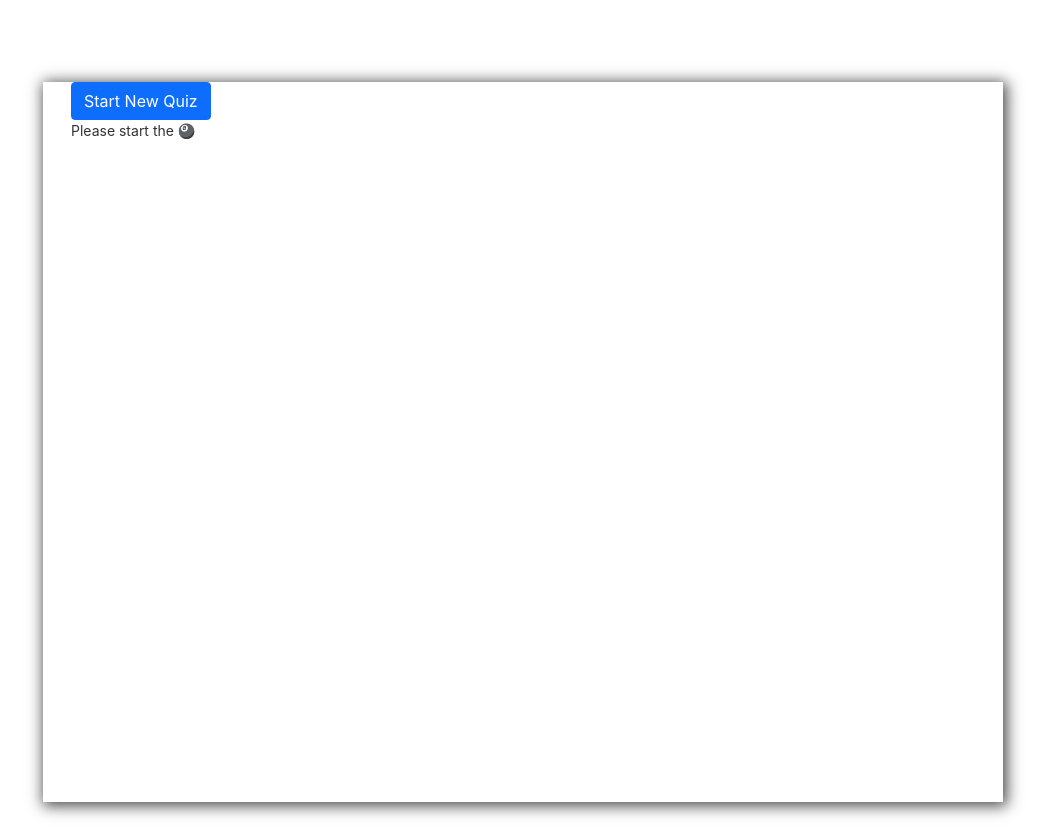
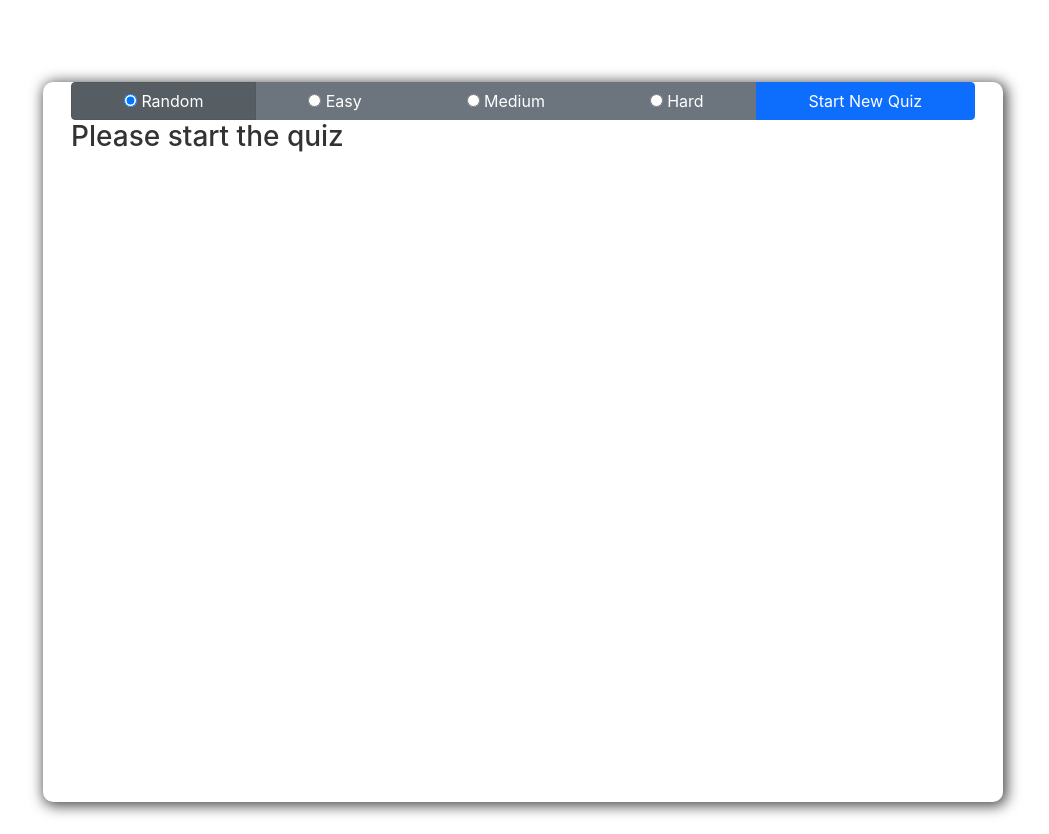
Before and after one commit to hgozutok/angular-quiz-app, an Angular app: page / in a window 1280 px wide. Shown: the whole page, without its empty margins (117-1166 px from the left). Built offline with nearby package versions, Linux system fonts and the light colour scheme.

Commit message:
design update

```diff
--- a/src/app/app.component.html
+++ b/src/app/app.component.html
@@ -77,6 +77,7 @@
     flex-direction: column;
     -webkit-box-shadow: 2px 2px 14px 2px rgba(0, 0, 0, 0.71);
     box-shadow: 2px 2px 14px 2px rgba(0, 0, 0, 0.71);
+    border-radius: 10px;
 
   }
 
--- a/src/app/quiz-main/quiz-main.component.html
+++ b/src/app/quiz-main/quiz-main.component.html
@@ -2,7 +2,34 @@
   <div class="container">
     <div class="row">
       <div class="col-md-12">
-        <button class="btn btn-primary btn-round" (click)="startQuiz()">Start New Quiz</button>
+        <div class="row">
+          <div class="btn-group btn-group-toggle" data-toggle="buttons">
+
+
+            <label class="btn btn-secondary active">
+              <input type="radio" value="" [ngModel]="selectedRadioButtonValue"
+                (ngModelChange)="selectedRadioButtonValue = $event" name="options" id="option1" autocomplete="off"
+                checked> Random
+            </label>
+            <label class="btn btn-secondary">
+              <input type="radio" value="easy" [ngModel]="selectedRadioButtonValue"
+                (ngModelChange)="selectedRadioButtonValue = $event" name="options" id="option2" autocomplete="off"> Easy
+            </label>
+            <label class="btn btn-secondary">
+              <input type="radio" value="medium" [ngModel]="selectedRadioButtonValue"
+                (ngModelChange)="selectedRadioButtonValue = $event" name="options" id="option22" autocomplete="off">
+              Medium
+            </label>
+            <label class="btn btn-secondary">
+              <input type="radio" value="hard" [ngModel]="selectedRadioButtonValue"
+                (ngModelChange)="selectedRadioButtonValue = $event" name="options" id="option22" autocomplete="off">
+              Hard
+            </label>
+
+            <button class="btn btn-primary btn-round" (click)="startQuiz()">Start New Quiz</button>
+          </div>
+
+        </div>
         <div class="centerItems ">
           <ng-template [ngIf]="started" [ngIfElse]="NotStarted">
             <div class="card-container  ">
@@ -36,8 +63,9 @@
               </div>
             </ng-template>
             <ng-template #startgame>
-              <div>
-                Please start the 🎱
+              <div class="centerItems">
+                <h3>Please start the quiz</h3>
+
               </div>
             </ng-template>
           </ng-template>
--- a/src/app/quiz-main/quiz-main.component.ts
+++ b/src/app/quiz-main/quiz-main.component.ts
@@ -4,7 +4,7 @@ import { Component, OnInit } from '@angular/core';
 import { QuizServiceService } from '../quiz-service.service';
 
 import { never } from 'rxjs';
-
+import { FormsModule } from '@angular/forms';
 
 @Component({
   selector: 'app-quiz-main',
@@ -21,6 +21,7 @@ export class QuizMainComponent implements OnInit {
   givenAnswers: string[] = [];
   ended: boolean = false;
   score: number = 0;
+  selectedRadioButtonValue: string = "";
 
 
 
@@ -33,13 +34,11 @@ export class QuizMainComponent implements OnInit {
 
   }
   startQuiz() {
-
-
     this.resetQuiz();
     this.getQuiz();
+    console.log(this.selectedRadioButtonValue);
+  }
 
-
-  }
   resetQuiz() {
     this.questionNumber = 0;
     this.answers = [""];
@@ -79,7 +78,7 @@ export class QuizMainComponent implements OnInit {
   }
   getQuiz() {
 
-    this.service.getQuiz().then(
+    this.service.getQuiz(this.selectedRadioButtonValue).then(
       (data: Quiz) => {
         this.questions = data.results;
         this.started = true;
@@ -92,6 +91,7 @@ export class QuizMainComponent implements OnInit {
         this.started = true;
         this.ended = false;
 
+        console.log(data);
         console.log(this.questions);
         console.log(this.answers);
       }
--- a/src/app/quiz-service.service.ts
+++ b/src/app/quiz-service.service.ts
@@ -14,8 +14,16 @@ export class QuizServiceService {
 
   constructor() { }
 
-  getQuiz() {
-    return axios.get<Quiz>(environment.QUIZ_API_URL).then(
+  getQuiz(difficulty: string) {
+    // console.log(difficulty);
+    let url = environment.QUIZ_API_URL;
+    if (difficulty != null || difficulty != "") {
+      url = url + "&difficulty=" + difficulty;
+    } else {
+      url = environment.QUIZ_API_URL;
+    }
+    // console.log(url);
+    return axios.get<Quiz>(url).then(
       (response) => {
         return response.data;
       }
```
Also changed, not shown: src/app/app.module.ts (+7 -2 lines).
